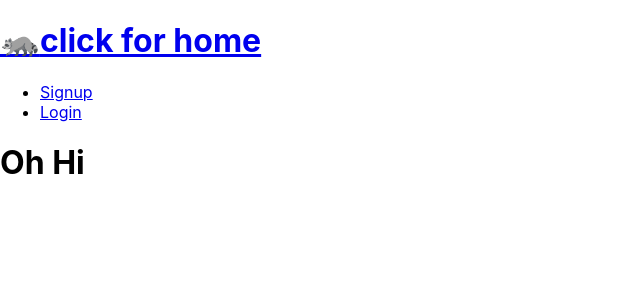
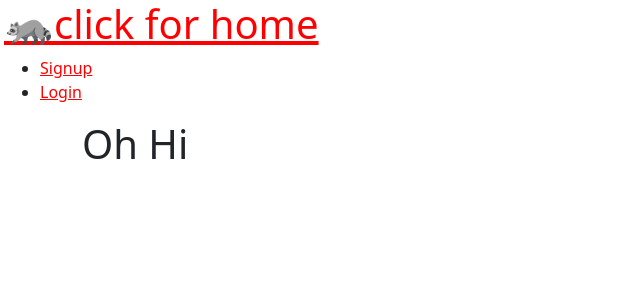
Before and after one commit to fpreynolds/fat.piano, a React (Create React App) app in the folder client/: page / in a window 1280 px wide. Shown: the top 300 px of the page, without its empty margins (0-640 px from the left). Built offline with nearby package versions, Linux system fonts and the light colour scheme.

Commit message:
custom.scss added and imports added for sass compatibility

```diff
--- /dev/null
+++ b/client/src/custom.scss
@@ -0,0 +1,17 @@
+//overwrite theme variables
+
+//quick test
+$primary: red;
+$secondary: green;
+$dark: #300;
+$light: #fdd;
+$success: #0fa;
+$info: #555;
+$warning: yellow;
+$danger: red;
+
+
+
+
+
+@import '~bootstrap/scss/bootstrap.scss';
--- a/client/src/index.js
+++ b/client/src/index.js
@@ -1,6 +1,6 @@
 import React from "react";
 import ReactDOM from "react-dom";
-import "./index.css";
+import "./custom.scss";
 import App from "./App";
 import reportWebVitals from "./reportWebVitals";
 
```
